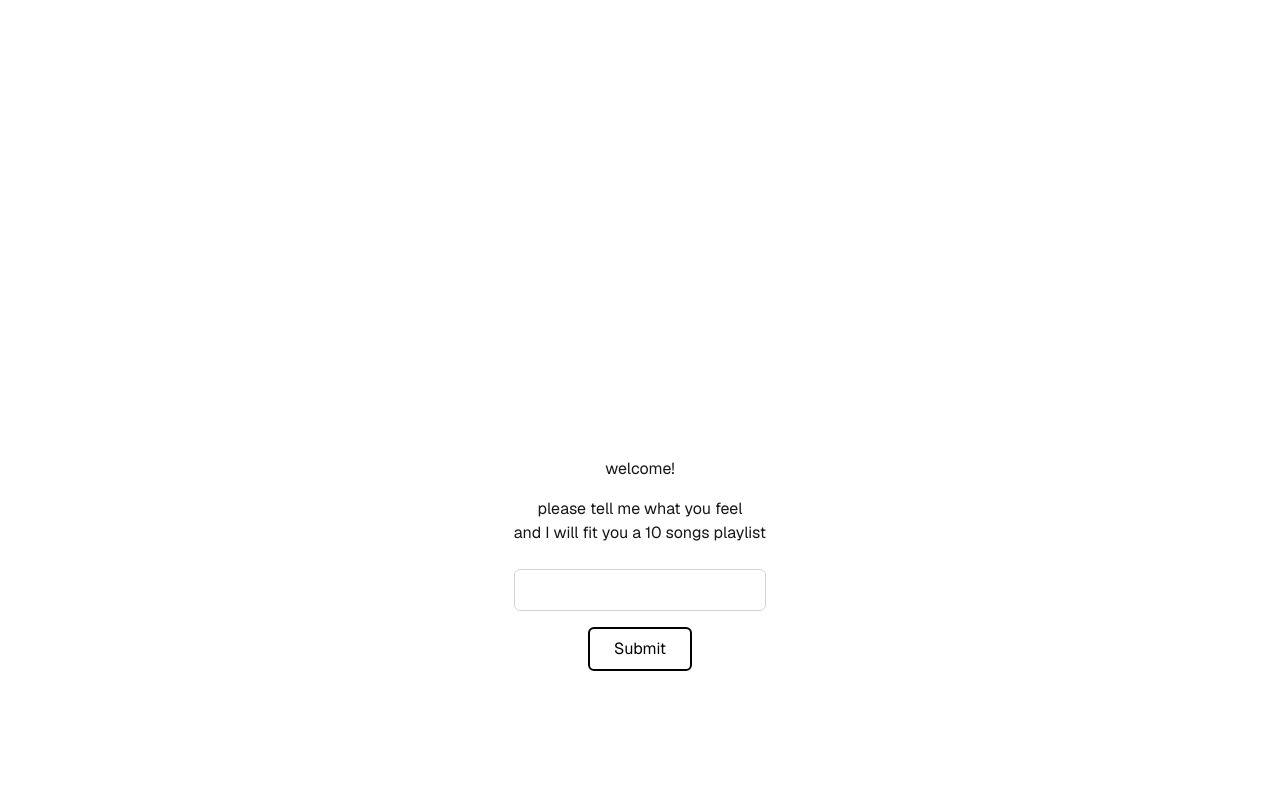
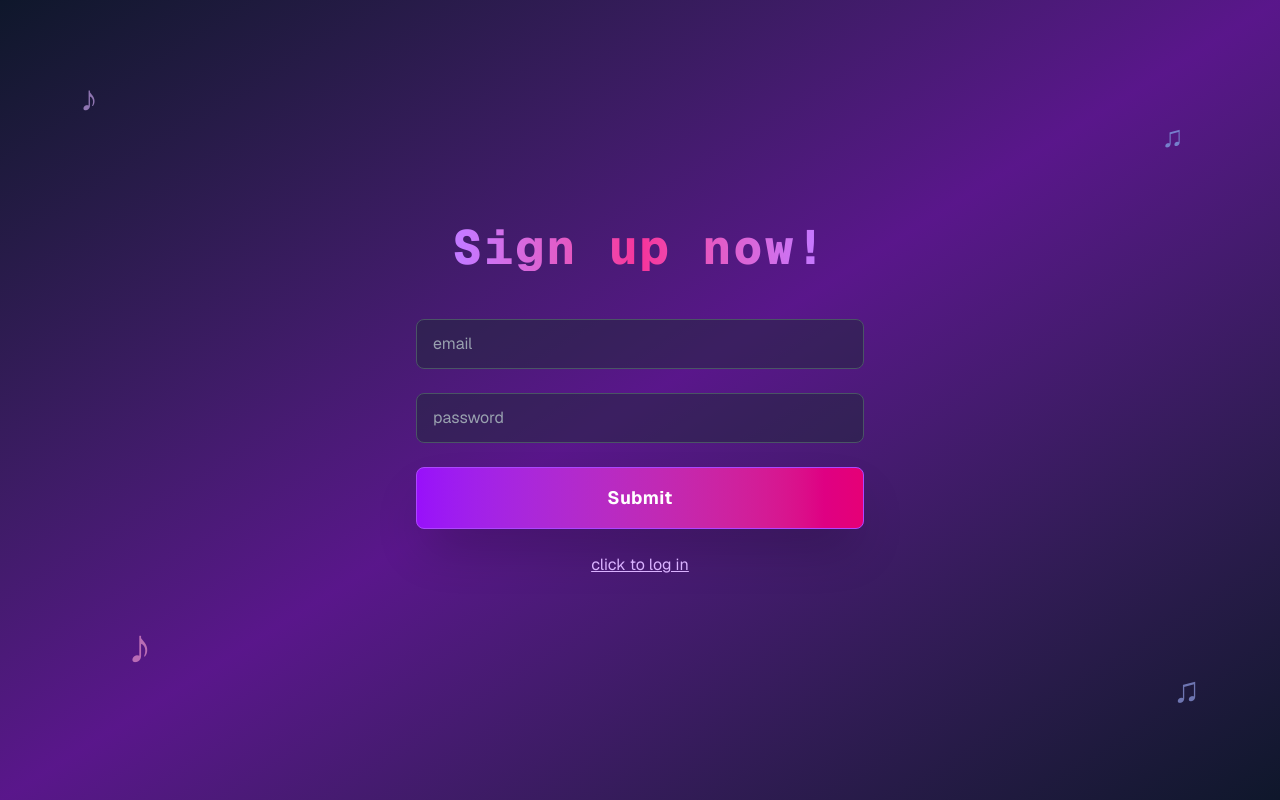
Before and after one commit to itamar-reiter/MusicProject, a Next.js app: page / in a window 1280 px wide. Shown: the top 800 px of the page. Built offline with nearby package versions, Linux system fonts and the light colour scheme.

Commit message:
unified styles, added introForm

```diff
--- a/app/introForm/introForm.js
+++ b/app/introForm/introForm.js
@@ -6,6 +6,7 @@ export default function IntroForm({
   onSubmit,
   relativePathText,
   onRelativePathPress,
+  headline,
 }) {
   const [inputsValue, setInputsValue] = useState(() =>
     Array(inputs?.length || 0).fill("")
@@ -53,6 +54,15 @@ export default function IntroForm({
       </div>
 
       <div className="flex flex-col items-center space-y-8 z-10 w-full max-w-md">
+        {/* Headline Section */}
+        {headline && (
+          <div className="text-center px-4">
+            <h1 className="text-4xl md:text-5xl font-extrabold text-transparent bg-clip-text bg-gradient-to-r from-purple-400 via-pink-500 to-purple-400 mb-4 font-mono tracking-wider">
+              {headline}
+            </h1>
+          </div>
+        )}
+
         <form onSubmit={handleSubmit} className="w-full space-y-6">
           {inputs?.map((input, i) => (
             <input
@@ -60,7 +70,7 @@ export default function IntroForm({
               type="text"
               value={inputsValue[i]}
               onChange={(e) => updateInput(i, e.target.value)}
-              placeholder={input.placeholder || `Input ${i + 1}`}
+              placeholder={input || `Input ${i + 1}`}
               className="w-full px-4 py-3 bg-gray-800/50 border border-gray-600 rounded-lg text-white placeholder-gray-400 focus:outline-none focus:border-purple-500 focus:ring-2 focus:ring-purple-500/20 transition-all duration-300"
             />
           ))}
--- a/app/page.js
+++ b/app/page.js
@@ -6,10 +6,10 @@ import UserChooseSongs from "./userChooseSongs/userChooseSongs";
 import { useState } from "react";
 import { CurrentPage, sampleSongs } from "../utils/utils";
 import Closure from "./closure/closure";
+import IntroForm from "./introForm/introForm";
 
 export default function Home() {
-
-  const [currentPage, setCurrentPage] = useState(CurrentPage.USER_INPUT);
+  const [currentPage, setCurrentPage] = useState(CurrentPage.SIGNUP);
 
   const [loaderHeadline, setLoaderHeadline] = useState("");
   const [loaderRedirect, setLoaderRedirect] = useState(CurrentPage.USER_INPUT);
@@ -18,29 +18,80 @@ export default function Home() {
     setLoaderHeadline("searching for songs right for your mood...");
     setLoaderRedirect(CurrentPage.USER_CHOOSE_SONGS);
     setCurrentPage(CurrentPage.LOADER);
-  }
+  };
 
   const onEscapeLoader = () => {
     setCurrentPage(loaderRedirect);
-  }
+  };
 
   const onUserChooseSongsSubmit = (songs) => {
     setLoaderHeadline("downloading your choices to your machine...");
     setLoaderRedirect(CurrentPage.CLOSURE);
     setCurrentPage(CurrentPage.LOADER);
-  }
+  };
 
   const onRestart = () => {
     setCurrentPage(CurrentPage.USER_INPUT);
-  }
+  };
+
+  const onSignupSubmit = () => {
+    // MainApi.signUp();
+    setTimeout(2000);
+    setCurrentPage(CurrentPage.USER_INPUT);
+  };
+
+  const onLoginSubmit = () => {
+    // MainApi.login();
+    setTimeout(2000);
+    setCurrentPage(CurrentPage.USER_INPUT);
+  };
+
+  const toggleIntroFormState = () => {
+    if (currentPage === CurrentPage.SIGNUP) {
+      setCurrentPage(CurrentPage.LOGIN);
+    } else {
+      setCurrentPage(CurrentPage.SIGNUP);
+    }
+  };
 
   return (
     <div className="font-sans grid grid-rows-[20px_1fr_20px] items-center justify-items-center min-h-screen p-8 pb-20 gap-16 sm:p-20">
       <main className="flex flex-col gap-[32px] row-start-2 items-center sm:items-start">
-        {currentPage === CurrentPage.LOADER && <Loader headline={loaderHeadline} escapeLoader={onEscapeLoader} />}
-        {currentPage === CurrentPage.USER_INPUT && <UserInput onSubmit={onUserInputSubmit} />}
-        {currentPage === CurrentPage.USER_CHOOSE_SONGS && <UserChooseSongs  songs={sampleSongs} onSubmit={onUserChooseSongsSubmit}/>}
-        {currentPage === CurrentPage.CLOSURE && <Closure onRestart={onRestart} />}
+        {currentPage === CurrentPage.SIGNUP && (
+          <IntroForm
+            inputs={["email", "password"]}
+            buttonText={"Submit"}
+            onSubmit={onSignupSubmit}
+            relativePathText={"click to log in"}
+            onRelativePathPress={toggleIntroFormState}
+            headline={"Sign up now!"}
+          />
+        )}
+        {currentPage === CurrentPage.LOGIN && (
+          <IntroForm
+            inputs={["email", "password"]}
+            buttonText={"Submit"}
+            onSubmit={onLoginSubmit}
+            relativePathText={"click to sign up"}
+            onRelativePathPress={toggleIntroFormState}
+            headline={"Log in!"}
+          />
+        )}
+        {currentPage === CurrentPage.LOADER && (
+          <Loader headline={loaderHeadline} escapeLoader={onEscapeLoader} />
+        )}
+        {currentPage === CurrentPage.USER_INPUT && (
+          <UserInput onSubmit={onUserInputSubmit} />
+        )}
+        {currentPage === CurrentPage.USER_CHOOSE_SONGS && (
+          <UserChooseSongs
+            songs={sampleSongs}
+            onSubmit={onUserChooseSongsSubmit}
+          />
+        )}
+        {currentPage === CurrentPage.CLOSURE && (
+          <Closure onRestart={onRestart} />
+        )}
       </main>
       <footer className="row-start-3 flex gap-[24px] flex-wrap items-center justify-center">
         @ Renana & Itamar || Experis SW82
--- a/app/userChooseSongs/userChooseSongs.js
+++ b/app/userChooseSongs/userChooseSongs.js
@@ -24,25 +24,65 @@ export default function UserChooseSongs({ songs = [], onSubmit }) {
   };
 
   return (
-    <div className="min-h-screen p-8 flex flex-col items-center justify-center">
-      <div className="max-w-2xl w-full">
-        <h2 className="text-3xl font-bold text-center mb-2">Choose Your Songs</h2>
-        <p className="text-center mb-8 text-gray-600">
-          Select the songs you would like in your playlist ({selectedSongs.length} selected)
+    <div className="fixed inset-0 flex flex-col items-center justify-center bg-gradient-to-br from-slate-900 via-purple-900 to-slate-900">
+      {/* Floating Music Notes */}
+      <div className="absolute top-20 left-20 animate-bounce">
+        <div className="text-4xl text-purple-300 opacity-60">♪</div>
+      </div>
+      <div
+        className="absolute top-32 right-24 animate-bounce"
+        style={{ animationDelay: "0.5s" }}
+      >
+        <div className="text-3xl text-blue-300 opacity-60">♫</div>
+      </div>
+      <div
+        className="absolute bottom-32 left-32 animate-bounce"
+        style={{ animationDelay: "1s" }}
+      >
+        <div className="text-5xl text-pink-300 opacity-60">♪</div>
+      </div>
+      <div
+        className="absolute bottom-20 right-20 animate-bounce"
+        style={{ animationDelay: "1.5s" }}
+      >
+        <div className="text-4xl text-indigo-300 opacity-60">♫</div>
+      </div>
+
+      {/* Main Content Container */}
+      <div className="flex flex-col items-center space-y-8 z-10 w-full max-w-4xl px-4">
+
+        {/* Header Section */}
+        <div className="text-center">
+          <h2 className="text-4xl md:text-5xl font-extrabold text-transparent bg-clip-text bg-gradient-to-r from-purple-400 via-pink-500 to-purple-400 mb-4 font-mono tracking-wider">
+            Choose Your Songs 🎵
+          </h2>
+          <div className="w-24 h-1 bg-gradient-to-r from-purple-500 to-pink-500 mx-auto rounded-full mb-6"></div>
+          <p className="text-xl text-gray-300 font-semibold tracking-wide">
+            Select the songs you&apos;d like in your playlist
           </p>
+          <p className="text-lg text-purple-300 mt-2">
+            ({selectedSongs.length} selected)
+          </p>
+        </div>
 
-        <form onSubmit={handleSubmit} className="space-y-4">
+        {/* Songs List Container */}
+        <div className="w-full max-h-96 overflow-y-auto bg-gray-800/30 backdrop-blur-sm rounded-lg border border-gray-600/50 p-4">
+          <form onSubmit={handleSubmit} className="space-y-3">
             {songs.map((song, index) => (
               <div
                 key={`${song.song}-${song.author}-${index}`}
-              className="flex items-center p-4 border border-gray-300 rounded-lg hover:bg-gray-50 hover:text-black transition-colors"
+                className={`flex items-center p-4 rounded-lg transition-all duration-300 border ${
+                  isSelected(song)
+                    ? 'bg-purple-600/20 border-purple-500/50 shadow-lg'
+                    : 'bg-gray-800/50 border-gray-600 hover:bg-gray-700/50 hover:border-purple-500/30'
+                }`}
               >
                 <input
                   type="checkbox"
                   id={`song-${index}`}
                   checked={isSelected(song)}
                   onChange={(e) => handleCheckboxChange(song, e.target.checked)}
-                className="w-5 h-5 text-blue-600 bg-gray-100 border-gray-300 rounded focus:ring-blue-500 focus:ring-2 mr-4"
+                  className="w-5 h-5 text-purple-600 bg-gray-700 border-gray-500 rounded focus:ring-purple-500 focus:ring-2 mr-4 accent-purple-500"
                 />
                 <label
                   htmlFor={`song-${index}`}
@@ -50,11 +90,11 @@ export default function UserChooseSongs({ songs = [], onSubmit }) {
                 >
                   <div className="flex justify-between items-center">
                     <div>
-                    <h3 className="font-semibold text-lg">{song.song}</h3>
-                    <p className="text-gray-600">by {song.author}</p>
+                      <h3 className="font-semibold text-lg text-white">{song.song}</h3>
+                      <p className="text-gray-300">by {song.author}</p>
                     </div>
                     <div className="text-right">
-                    <span className="text-sm text-gray-500">{song.year}</span>
+                      <span className="text-sm text-gray-400">{song.year}</span>
                     </div>
                   </div>
                 </label>
@@ -63,24 +103,26 @@ export default function UserChooseSongs({ songs = [], onSubmit }) {
 
             {songs.length === 0 && (
               <div className="text-center py-8">
-              <p className="text-gray-500">No songs available</p>
+                <p className="text-gray-400 text-lg">No songs available</p>
               </div>
             )}
+          </form>
+        </div>
 
-          <div className="flex justify-center gap-4 pt-6">
+        {/* Submit Button */}
+        <div className="flex justify-center pt-4">
           <button
-              type="submit"
+            onClick={handleSubmit}
             disabled={selectedSongs.length === 0}
-              className={`px-8 py-3 rounded-md font-semibold transition-colors ${
+            className={`px-8 py-4 rounded-lg font-bold text-lg tracking-wide transition-all duration-300 transform shadow-2xl border ${
               selectedSongs.length > 0
-                  ? 'bg-blue-600 text-white hover:bg-blue-700 cursor-pointer'
-                  : 'bg-gray-300 text-gray-500 cursor-not-allowed'
+                ? 'bg-gradient-to-r from-purple-600 to-pink-600 text-white hover:from-purple-700 hover:to-pink-700 hover:scale-105 border-purple-500 cursor-pointer'
+                : 'bg-gray-700 text-gray-400 border-gray-600 cursor-not-allowed'
             }`}
           >
-              Create Playlist ({selectedSongs.length} songs)
+            Create Playlist ✨ ({selectedSongs.length} songs)
           </button>
         </div>
-        </form>
       </div>
     </div>
   );
--- a/app/userInput/userInput.js
+++ b/app/userInput/userInput.js
@@ -2,7 +2,6 @@
 import { useState } from "react";
 
 export default function UserInput({ onSubmit }) {
-
   const [inputValue, setInputValue] = useState("");
 
   const handleSubmit = (e) => {
@@ -11,25 +10,72 @@ export default function UserInput({ onSubmit }) {
       onSubmit(inputValue);
       setInputValue("");
     }
-    }
+  };
 
   return (
-    <div className="min-h-screen p-8 flex flex-col items-center justify-center">
-        <h2 className="userInput__title text-center mb-4">welcome! </h2>
-        <p className="userInput__paragraph text-center mb-6">please tell me what you feel <br/> and I will fit you a 10 songs playlist </p>
-      <form onSubmit={handleSubmit} className="flex flex-col items-center gap-4">
-        <input
+    <div className="fixed inset-0 flex flex-col items-center justify-center bg-gradient-to-br from-slate-900 via-purple-900 to-slate-900">
+      {/* Floating Music Notes */}
+      <div className="absolute top-20 left-20 animate-bounce">
+        <div className="text-4xl text-purple-300 opacity-60">♪</div>
+      </div>
+      <div
+        className="absolute top-32 right-24 animate-bounce"
+        style={{ animationDelay: "0.5s" }}
+      >
+        <div className="text-3xl text-blue-300 opacity-60">♫</div>
+      </div>
+      <div
+        className="absolute bottom-32 left-32 animate-bounce"
+        style={{ animationDelay: "1s" }}
+      >
+        <div className="text-5xl text-pink-300 opacity-60">♪</div>
+      </div>
+      <div
+        className="absolute bottom-20 right-20 animate-bounce"
+        style={{ animationDelay: "1.5s" }}
+      >
+        <div className="text-4xl text-indigo-300 opacity-60">♫</div>
+      </div>
+
+      {/* Main Content Container */}
+      <div className="flex flex-col items-center space-y-8 z-10 w-full max-w-lg">
+        {/* Welcome Header with beautiful typography */}
+        <div className="text-center px-4">
+          <h2 className="text-4xl md:text-5xl font-extrabold text-transparent bg-clip-text bg-gradient-to-r from-purple-400 via-pink-500 to-purple-400 mb-4 font-mono tracking-wider">
+            Welcome! 🎵
+          </h2>
+          <div className="w-24 h-1 bg-gradient-to-r from-purple-500 to-pink-500 mx-auto rounded-full mb-6"></div>
+          <p className="text-xl text-gray-300 font-semibold tracking-wide text-center leading-relaxed">
+            Tell me what you feel
+            <br />
+            <span className="text-lg text-purple-300">
+              and I&apos;ll create a 10-song playlist just for you
+            </span>
+          </p>
+        </div>
+
+        {/* Form with modern styling */}
+        <form onSubmit={handleSubmit} className="w-full space-y-6">
+          <textarea
             value={inputValue}
             onChange={(e) => setInputValue(e.target.value)}
-            className="px-4 py-2 border border-gray-300 rounded-md focus:outline-none focus:ring-2 focus:ring-blue-500"
+            placeholder="Describe your mood, feelings, or the vibe you're looking for..."
+            rows={4}
+            className="w-full px-6 py-4 bg-gray-800/50 border border-gray-600 rounded-lg text-white placeholder-gray-400 focus:outline-none focus:border-purple-500 focus:ring-2 focus:ring-purple-500/20 transition-all duration-300 resize-none"
           />
           <button
             type="submit"
-            className="px-6 py-2 bg-white text-black border-2 border-black rounded-md cursor-pointer hover:bg-gray-100 transition-colors"
+            disabled={!inputValue.trim()}
+            className={`w-full px-8 py-4 rounded-lg font-bold text-lg tracking-wide transition-all duration-300 transform shadow-2xl border ${
+              inputValue.trim()
+                ? "bg-gradient-to-r from-purple-600 to-pink-600 text-white hover:from-purple-700 hover:to-pink-700 hover:scale-105 border-purple-500 cursor-pointer"
+                : "bg-gray-700 text-gray-400 border-gray-600 cursor-not-allowed"
+            }`}
           >
-            Submit
+            Create My Playlist ✨
           </button>
         </form>
       </div>
+    </div>
   );
 }
```
Also changed, not shown: utils/utils.js (+39 -46 lines). Lines whose indentation alone changed are shown as unchanged.
